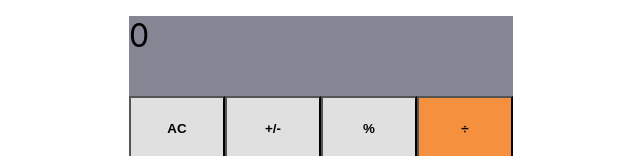
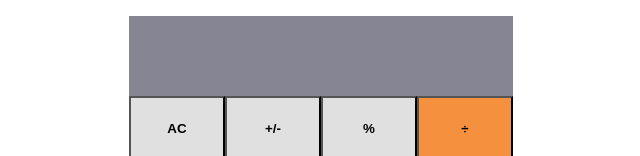
Before and after one commit to Hassaanjbaig-code/Math-Magicians-application, a React (Create React App) app: page / in a window 1280 px wide. Shown: the top 156 px of the page, without its empty margins (339-979 px from the left). Built offline with nearby package versions, Linux system fonts and the light colour scheme.

Commit message:
Fix the issue of display

```diff
--- a/src/components/Calculator.css
+++ b/src/components/Calculator.css
@@ -26,6 +26,7 @@
   background-color: #858594;
   font-size: 2rem;
   margin: 0;
+  text-align: right;
 }
 
 .right {
--- a/src/components/Calculator.js
+++ b/src/components/Calculator.js
@@ -25,11 +25,17 @@ class Calculator extends React.Component {
     return (
       <div className="calculator">
         <ul className="main">
-          <p className="text" type="text">{ next || total || operation || 0}</p>
+          <p className="text" type="text">
+            <span>
+              {total}
+              {operation}
+              {next}
+            </span>
+          </p>
           <li className="row">
             <button onClick={this.handleClick} type="button">AC</button>
             <button onClick={this.handleClick} type="button">+/-</button>
-            <button onClick={this.handleClick} type="button">  %</button>
+            <button onClick={this.handleClick} type="button">%</button>
             <button onClick={this.handleClick} type="button" className="right">&#247;</button>
           </li>
           <li className="row">
```
